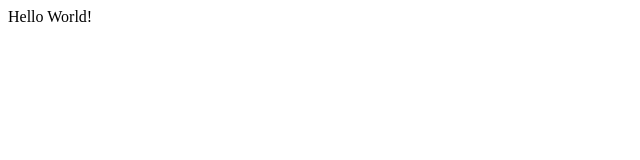
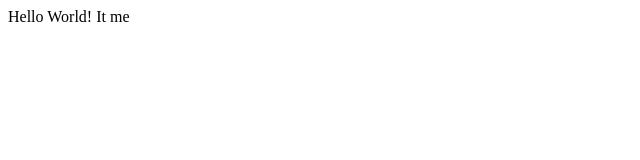
Before and after one commit to AmandaAsgariRad/araddddd89.github.io, a plain HTML site: page index.html in a window 1280 px wide. Shown: the full height of the page, 0-640 px from the left. Drawn offline with Linux system fonts and the light colour scheme.

Commit message:
Update index.html

```diff
--- a/index.html
+++ b/index.html
@@ -4,5 +4,6 @@
 </head>
 <body>
     Hello World!
+    It me
 </body>
 </html>
```
